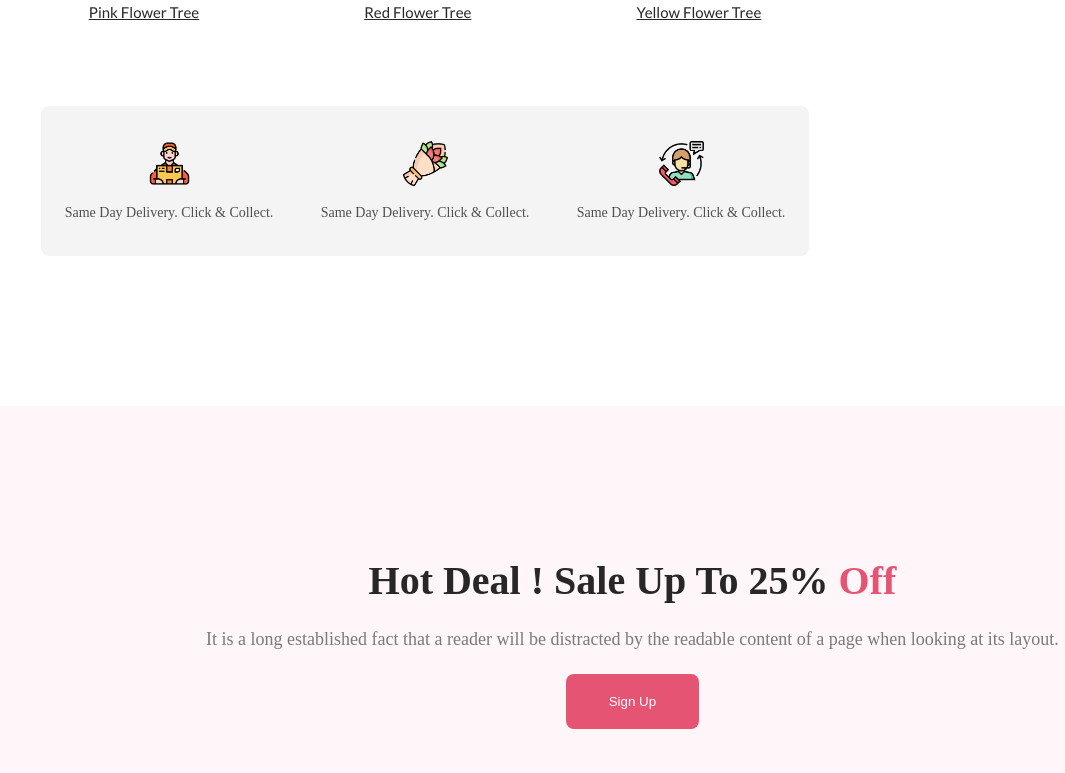
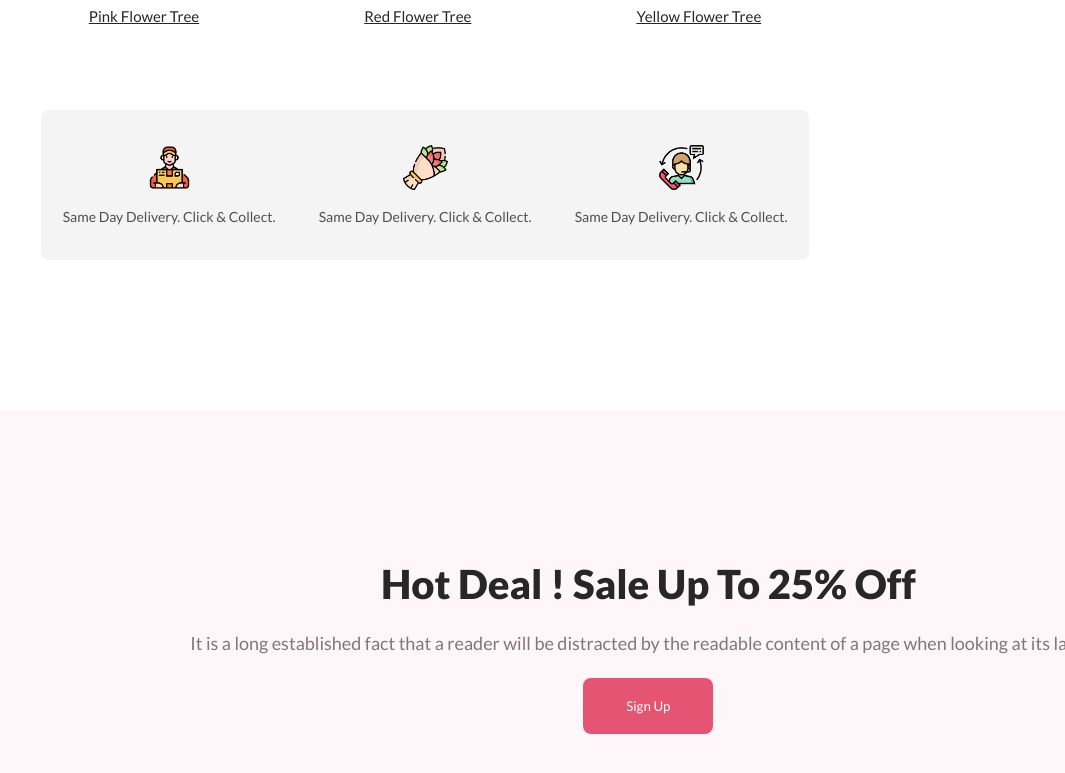
Before and after one commit to abusaem07/my-first-assignment, a plain HTML site: page index.html in a window 1280 px wide. Shown: the part 1343-2116 px from the top of the page, without its empty margins (215-1280 px from the left). Drawn offline with Linux system fonts and the light colour scheme.

```diff
--- a/style.css
+++ b/style.css
@@ -2,7 +2,7 @@
     margin: 0px;
     padding: 0px;
 
-    < font-family: 'Lato', sans-serif;
+     font-family: 'Lato', sans-serif;
 }
 
 /* header section */
@@ -186,7 +186,7 @@
     margin-bottom: 20px;
 }
 
-.discount-section-tittle-ligt,
+.discount-section-tittle-light,
 .light-color {
     color: #E55473;
 }
```
